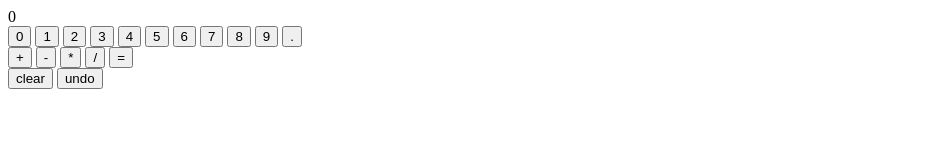
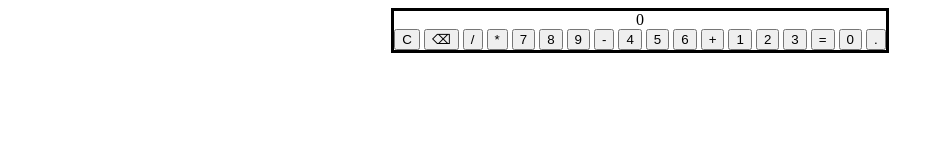
Before and after one commit to bubble-man-code/calculator, a plain HTML site: page index.html in a window 1280 px wide. Shown: the whole page, without its empty margins (0-944 px from the left). Drawn offline with Linux system fonts and the light colour scheme.

Commit message:
clean html code

```diff
--- a/index.html
+++ b/index.html
@@ -4,37 +4,50 @@
     <meta charset="UTF-8">
     <meta name="viewport" content="width=device-width, initial-scale=1.0">
     <link rel="stylesheet" href="styles.css">
-    <title>calculator</title>
+    <title>Calculator</title>
 </head>
 <body>
+
     <div class="calculator">
-    <div  id="dspl">
-        <span class="display">0</span>
-    </div>
-    <div class="digits">
-    <button class="digit" id="0">0</button>
-    <button class="digit" id="0">1</button>
-    <button class="digit" id="2">2</button>
-    <button class="digit" id="3">3</button>
-    <button class="digit" id="4">4</button>
-    <button class="digit" id="5">5</button>
-    <button class="digit" id="6">6</button>
-    <button class="digit" id="7">7</button>
-    <button class="digit" id="8">8</button>
-    <button class="digit" id="9">9</button>
-    <button class="digit">.</button>
-    </div>
-    <div class="operators">
-        <button class="operator">+</button>
-        <button class="operator">-</button>
-        <button class="operator">*</button>
-        <button class="operator">/</button>
-        <button id="result">=</button>
-    </div>
+
+        <!-- Display -->
+        <div id="dspl">0</div>
+
+        <!-- Buttons -->
+        <div class="buttons">
+
+            <!-- Row 1 -->
+            <button class="clear" id="clearAll">C</button>
+            <button id="backspaceBtn">⌫</button>
+            <button class="operator">/</button>
+            <button class="operator">*</button>
+
+            <!-- Row 2 -->
+            <button class="digit">7</button>
+            <button class="digit">8</button>
+            <button class="digit">9</button>
+            <button class="operator">-</button>
+
+            <!-- Row 3 -->
+            <button class="digit">4</button>
+            <button class="digit">5</button>
+            <button class="digit">6</button>
+            <button class="operator">+</button>
+
+            <!-- Row 4 -->
+            <button class="digit">1</button>
+            <button class="digit">2</button>
+            <button class="digit">3</button>
+            <button id="result" class="span-2-rows">=</button>
+
+            <!-- Row 5 -->
+            <button class="digit span-2-cols">0</button>
+            <button class="digit">.</button>
+
+        </div>
+
     </div>
 
-    <button class="clear" id="clearAll"> clear</button>
-    <button id="backspaceBtn" > undo</button>
     <script src="script.js"></script>
 </body>
 </html>
--- a/styles.css
+++ b/styles.css
@@ -0,0 +1,14 @@
+body {
+    display: flex;
+    justify-content: center;
+    align-items: center;
+}
+.calculator{
+    border: 3px solid;
+    display: flex;
+    flex-direction: column;
+    justify-content: center;
+    align-items: center;
+
+}
+.
```
